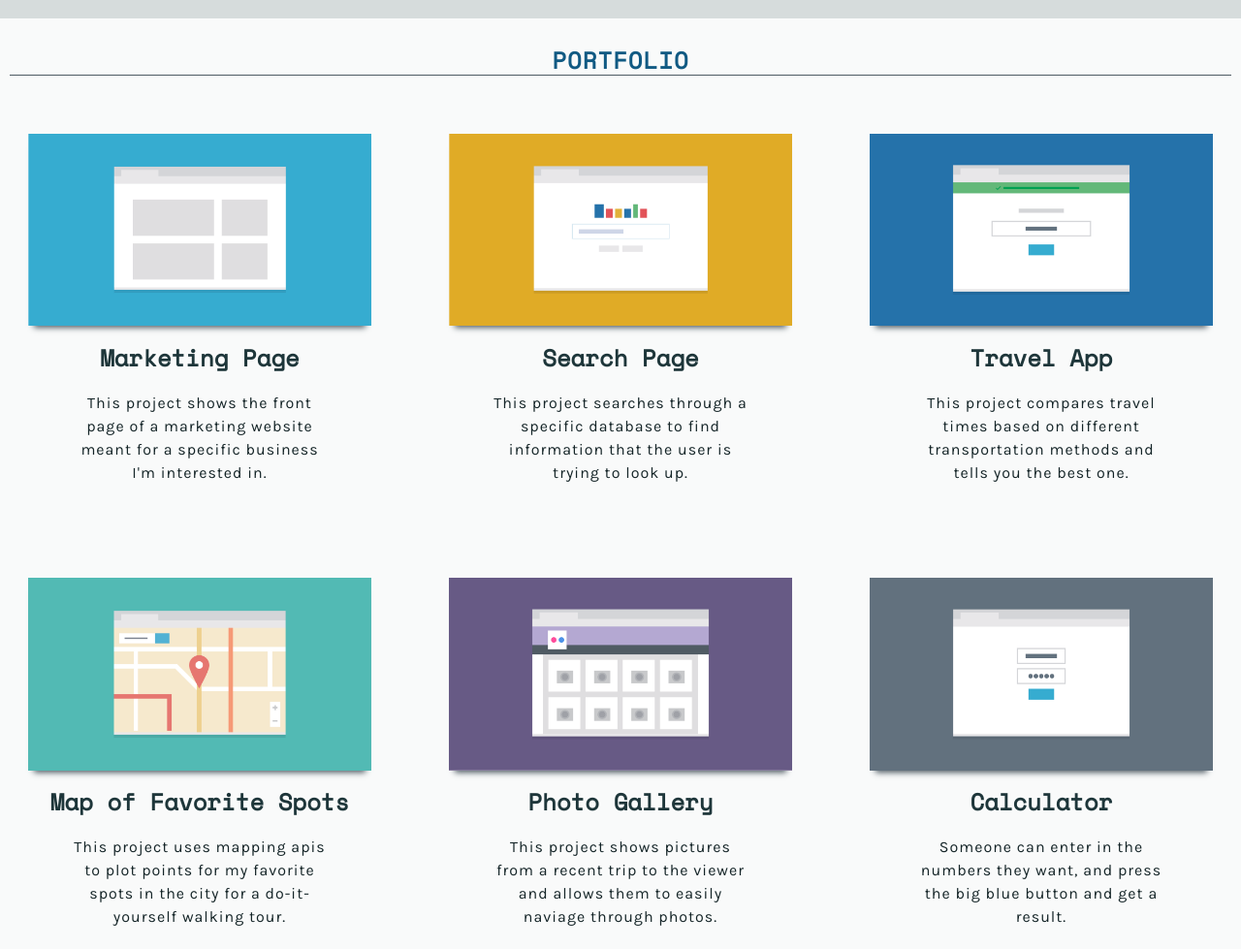
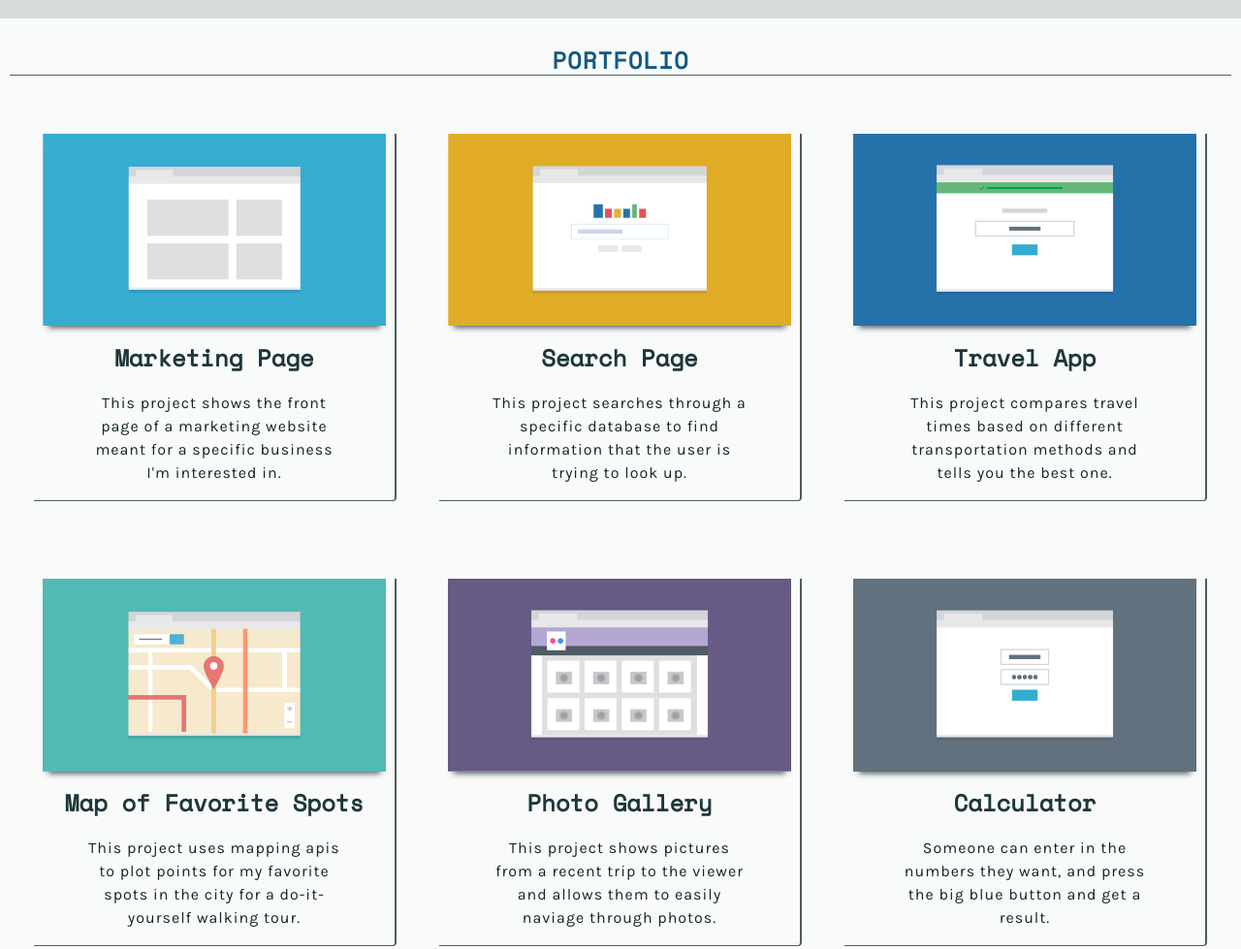
Before and after one commit to carlfrie/fewd-project-2-responsive-layout, a plain HTML site: page index.html in a window 1280 px wide. Shown: the part 400-1379 px from the top of the page at 97% size. Drawn offline with nearby package versions, Linux system fonts and the light colour scheme.

Commit message:
added border and css hover effect to portfolio items

```diff
--- a/css/style.css
+++ b/css/style.css
@@ -137,6 +137,12 @@ header h1 {
 .portfolio-item-wrapper {
   margin-top: 40px;
   margin-bottom: 40px;
+  border-style: solid;
+  border-color: #4E5B63;
+  border-width: 0px 2px 1px 0px;
+  border-bottom-right-radius: 4px;
+
+
 }
 
 .portfolio-image {
@@ -231,6 +237,17 @@ header h1 {
   text-transform: capitalize;
 }
 
+.color-transition {
+  transition: .5s all;
+  transition-delay: .2s;
+}
+
+.color-transition:hover {
+  background: #B8CAD8;
+  transition: ease-in-out 0.5s all;
+
+}
+
 /*** media queries ***/
 
 @media (min-width: 320px) {
@@ -297,14 +314,19 @@ header h1 {
      float: left;
    }
 
+   .portfolio-item-wrapper {
+     margin-left: 15px;
+     margin-right: 15px;
+   }
+
    .portfolio-left {
      float: left;
-     width: 50%;
+     width: 45%;
    }
 
   .portfolio-right {
     float: right;
-    width: 50%;
+    width: 45%;
   }
 
   .portfolio-desc {
--- a/index.html
+++ b/index.html
@@ -52,7 +52,7 @@
       <h2 class="section-heading">Portfolio</h2>
       <!-- portfolio items -->
       <div class="grid">
-        <div class="portfolio-item-wrapper portfolio-left">
+        <div class="portfolio-item-wrapper portfolio-left color-transition">
           <img src="img/portfolio-1.png" alt="Marketing Page" class="portfolio-image bottom-shadow" />
           <div class="portfolio-title">
             <h2>Marketing Page</h2>
@@ -66,7 +66,7 @@
           </div>
         </div>
 
-        <div class="portfolio-item-wrapper portfolio-right">
+        <div class="portfolio-item-wrapper portfolio-right color-transition">
           <img src="img/portfolio-2.png" alt="Search Page" class="portfolio-image bottom-shadow" />
           <div class="portfolio-title">
             <h2>Search Page</h2>
@@ -80,7 +80,7 @@
           </div>
         </div>
 
-        <div class="portfolio-item-wrapper portfolio-left">
+        <div class="portfolio-item-wrapper portfolio-left color-transition">
           <img src="img/portfolio-3.png" alt="Travel App" class="portfolio-image bottom-shadow" />
           <div class="portfolio-title">
             <h2>Travel App</h2>
@@ -95,7 +95,7 @@
       </div>
 
       <div class="grid">
-        <div class="portfolio-item-wrapper portfolio-right">
+        <div class="portfolio-item-wrapper portfolio-right color-transition">
           <img src="img/portfolio-4.png" alt="Map of Favorite Spots" class="portfolio-image bottom-shadow" />
           <div class="portfolio-title">
             <h2>Map of Favorite Spots</h2>
@@ -109,7 +109,7 @@
           </div>
         </div>
 
-        <div class="portfolio-item-wrapper portfolio-left">
+        <div class="portfolio-item-wrapper portfolio-left color-transition">
           <img src="img/portfolio-5.png" alt="Photo Gallery" class="portfolio-image bottom-shadow" />
           <div class="portfolio-title">
             <h2>Photo Gallery</h2>
@@ -123,7 +123,7 @@
           </div>
         </div>
 
-        <div class="portfolio-item-wrapper portfolio-right">
+        <div class="portfolio-item-wrapper portfolio-right color-transition">
           <img src="img/portfolio-6.png" alt="Calculator" class="portfolio-image bottom-shadow" />
           <div class="portfolio-title">
             <h2>Calculator</h2>
```
